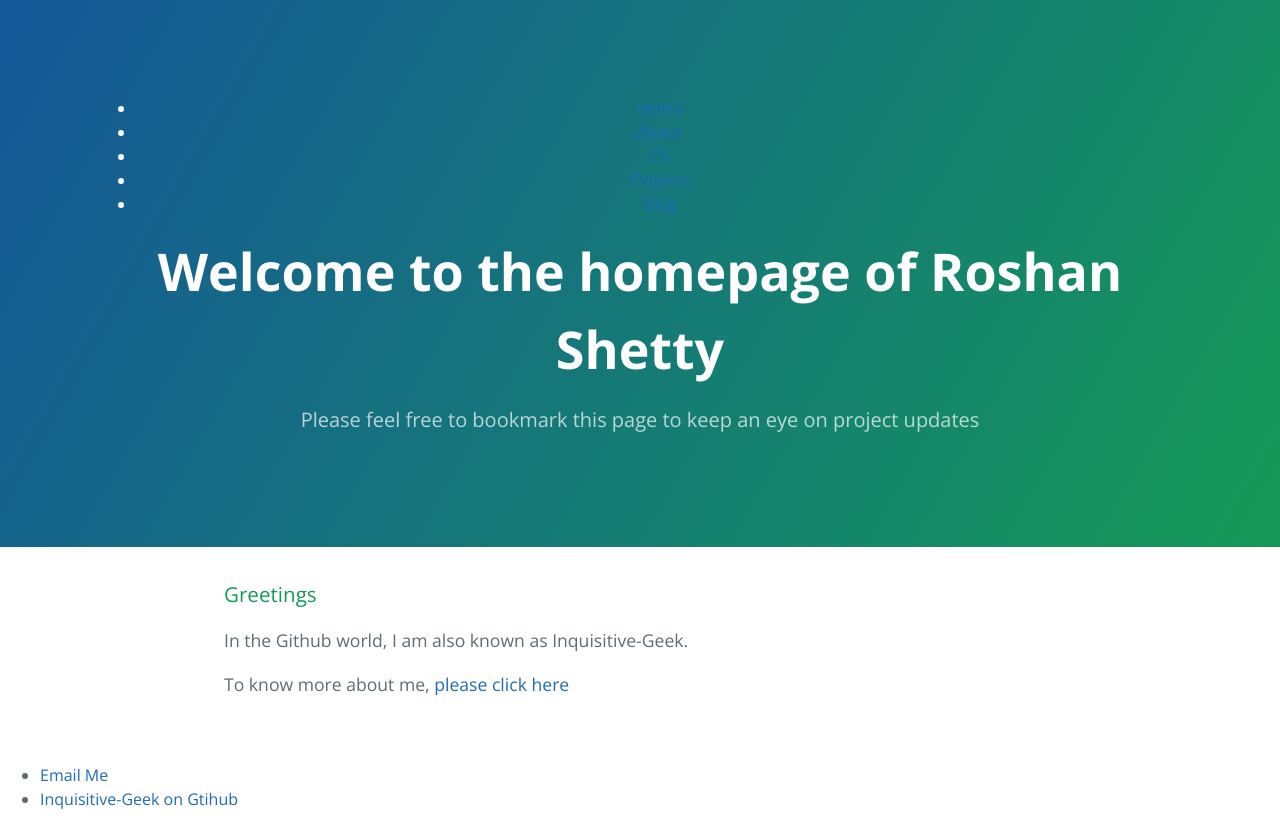
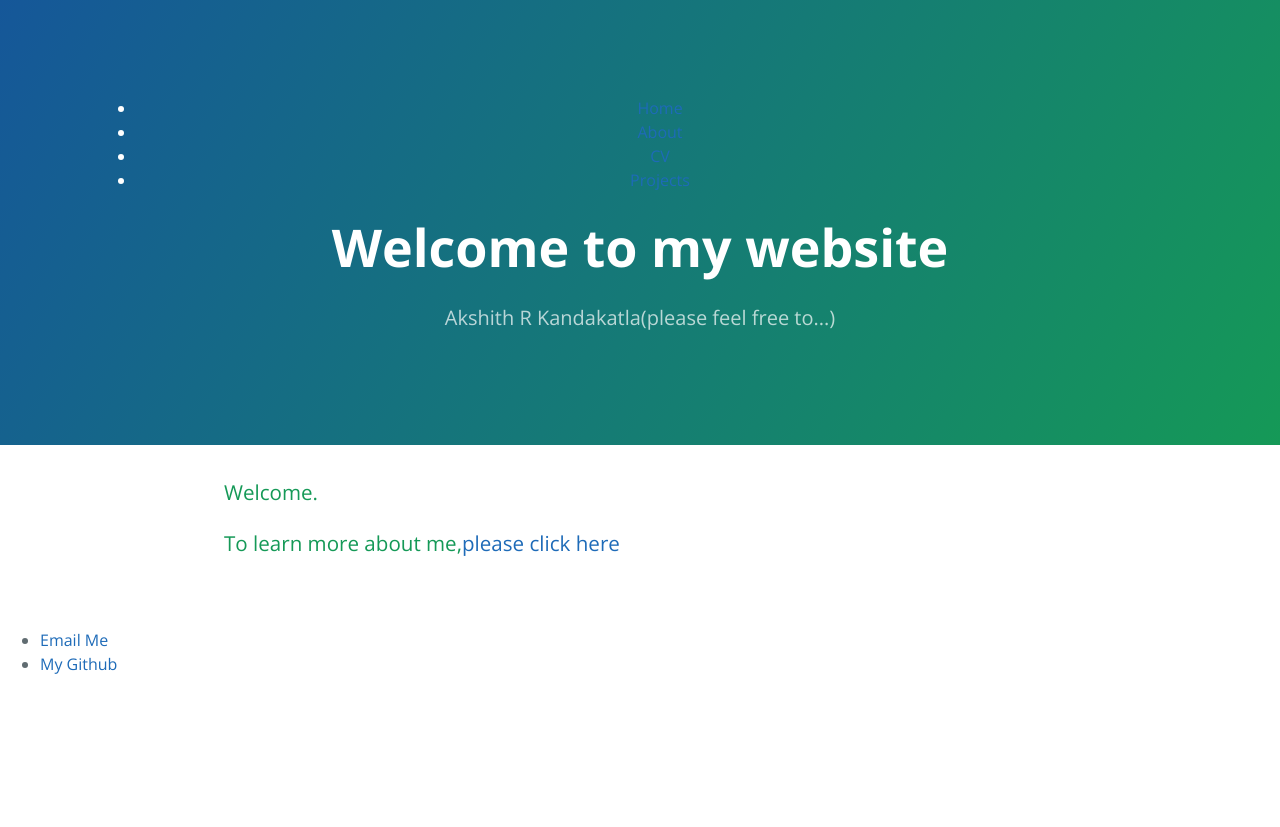
Before and after one commit to akshithrk/akshithrk.ak.io, a plain HTML site: page index.html in a window 1280 px wide. After the commit the page ends 800 px from the top, so only its background shows below. Drawn offline with nearby package versions, Linux system fonts and the light colour scheme.

Commit message:
Update index.html

```diff
--- a/index.html
+++ b/index.html
@@ -1,44 +1 @@
-<!DOCTYPE html>
-<html lang="en-us">
-  <head>
-    <meta charset="UTF-8">
-    <title>Inquisitive-geek.GitHub.io by Inquisitive-Geek</title>
-    <meta name="viewport" content="width=device-width, initial-scale=1">
-    <link rel="stylesheet" type="text/css" href="stylesheets/normalize.css" media="screen">
-    <link href='https://fonts.googleapis.com/css?family=Open+Sans:400,700' rel='stylesheet' type='text/css'>
-    <link rel="stylesheet" type="text/css" href="stylesheets/stylesheet.css" media="screen">
-    <link rel="stylesheet" type="text/css" href="stylesheets/github-light.css" media="screen">
-    <link rel="stylesheet" type="text/css" href="stylesheets/main.css">
-  </head>
-  <body>
-    <section class="page-header">
-      <nav>
-    		<ul>
-        		<li><a href="/">Home</a></li>
-	        	<li><a href="/about">About</a></li>
-        		<li><a href="/cv">CV</a></li>
-        		<li><a href="/projects">Projects</a></li>
-        		<li><a href="/blog">Blog</a></li>
-    		</ul>
-      </nav>
-      <h1 class="project-name">Welcome to the homepage of Roshan Shetty</h1>
-      <h2 class="project-tagline">Please feel free to bookmark this page to keep an eye on project updates</h2>
-    </section>
-
-    <section class="main-content">
-      <h3>
-<a id="welcome-to-github-pages" class="anchor" href="#welcome-to-github-pages" aria-hidden="true"><span class="octicon octicon-link"></span></a>Greetings</h3>
-
-<p>In the Github world, I am also known as Inquisitive-Geek.</p>
-<p>To know more about me, <a href="/about">please click here</a></p>
-
-</h3>
-</section>
-		<footer>
-    		<ul class = "footer_links">
-        		<li><a href="mailto:rosshanabshetty@gmail.com">Email Me</a></li>
-        		<li><a href="https://github.com/Inquisitive-Geek">Inquisitive-Geek on Gtihub</a></li>
-			</ul>
-		</footer>
-  </body>
-</html>
+<!DOCTYPE html> <html lang="en-us"> <head> <meta charset="UTF-8"> <title>akshith r kandakatla</title> <meta name="viewport" content="width=device-width, initial-scale=1"> <link rel="stylesheet" type="text/css" href="stylesheets/normalize.css" media="screen"> <link href='https://fonts.googleapis.com/css?family=Open+Sans:400,700' rel='stylesheet' type='text/css'> <link rel="stylesheet" type="text/css" href="stylesheets/stylesheet.css" media="screen"> <link rel="stylesheet" type="text/css" href="stylesheets/github-light.css" media="screen"> <link rel="stylesheet" type="text/css" href="stylesheets/main.css"> </head> <body> <section class="page-header"> <nav> <ul> <li><a href="/">Home</a></li> <li><a href="/about">About</a></li> <li><a href="/cv">CV</a></li> <li><a href="/projects">Projects</a></li> </ul> </nav> <h1 class="project-name">Welcome to my website</h1> <h2 class="project-tagline">Akshith R Kandakatla(please feel free to...)</h2> </section> <section class="main-content"> <h3> <a id="welcome-to-github-pages" class="anchor" href="#welcome-to-github-pages" aria-hidden="true"><span aria-hidden="true" class="octicon octicon-link"></span></a>Welcome. <p>To learn more about me,<a href="/about">please click here</a></p> </h3> </section> <footer> <ul class = "footer_links"> <li><a href="mailto:akshith.rk@gmail.com">Email Me</a></li> <li><a href="https://github.com/akshithrk">My Github</a></li> </ul> </footer> </section> </body> </html>
```
